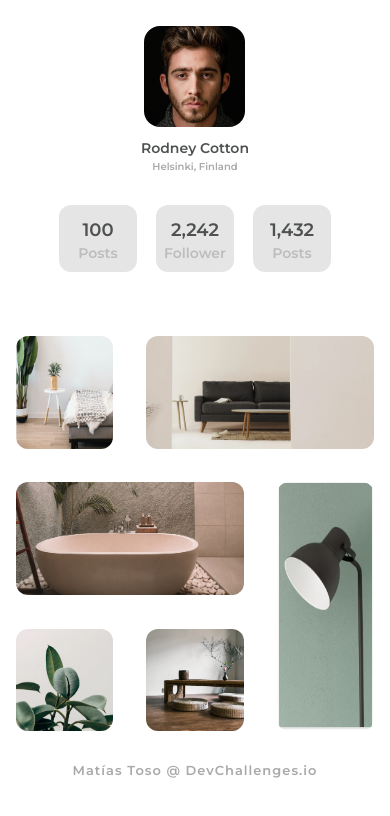
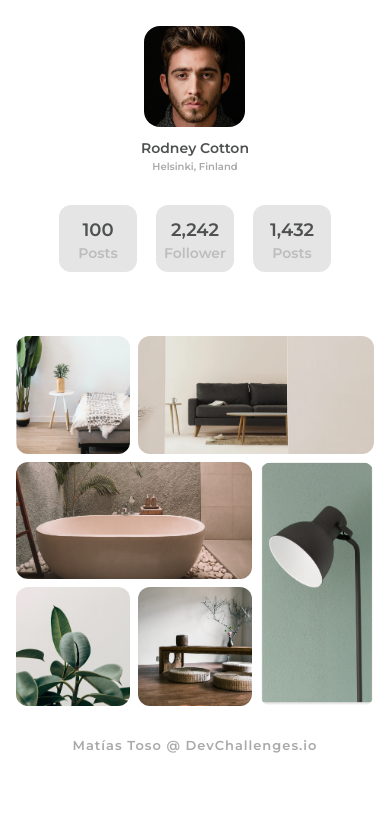
Before and after one commit to matiastoso/my-gallery-challenge, a plain HTML site: page index.html in a window 390 px wide. Drawn offline with Linux system fonts and the light colour scheme.

Commit message:
Reduciendo gap del layout

```diff
--- a/styles.scss
+++ b/styles.scss
@@ -178,6 +178,10 @@ body {
         }
     }
 
+    .layout {
+        gap: .5rem;
+    }
+
     .footer {
         font-size: 13px;
     }
```
Also changed, not shown: css/styles.css, 1 other file.
